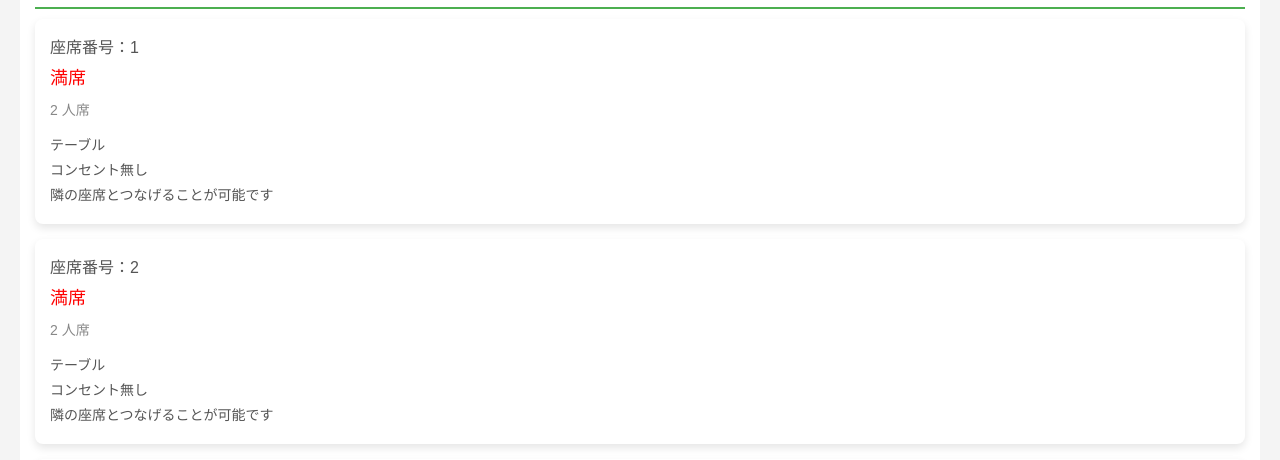
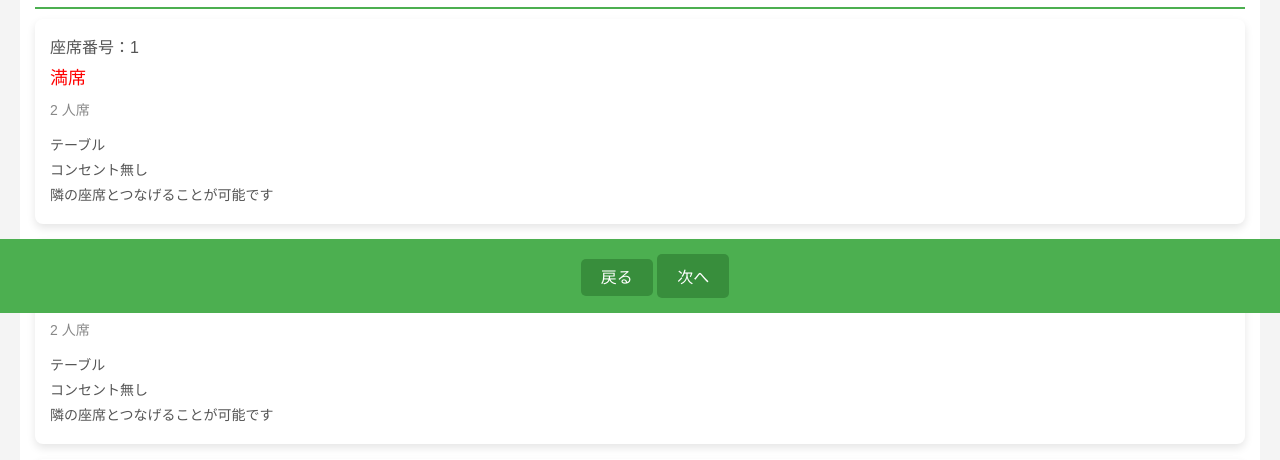
Before and after one commit to OkaTakaaki/Procon_GroupE, a Django app: template reception_system/templates/reception_system/seatsview.html in a window 1280 px wide. Shown: the part 487-947 px from the top of the page. Run offline with Django 4.2, Linux system fonts and the light colour scheme; data comes from the database, SQL or seed files in the repository; tables that the repository leaves empty hold one stand-in row (values such as "Sample post"); the template is opened without the code that fills it: values that come from a table or form of the project are taken from there, most other values are stand-ins (such as "Sample title", 1, 10 or a date in 2020).

Commit message:
HTMLの変更

```diff
--- a/reception_system/templates/reception_system/seatsview.html
+++ b/reception_system/templates/reception_system/seatsview.html
@@ -72,6 +72,9 @@
         }
 
         .footer {
+            position: fixed;
+            bottom: 0;
+            width: 100%;
             background-color: #4CAF50;
             padding: 15px;
             text-align: center;
@@ -88,6 +91,10 @@
 
         .footer a:hover {
             background-color: #2d7d2d;
+        }
+
+        .content {
+            padding-bottom: 80px; /* フッターの高さに応じて調整 */
         }
 
         .btn-next {
```
